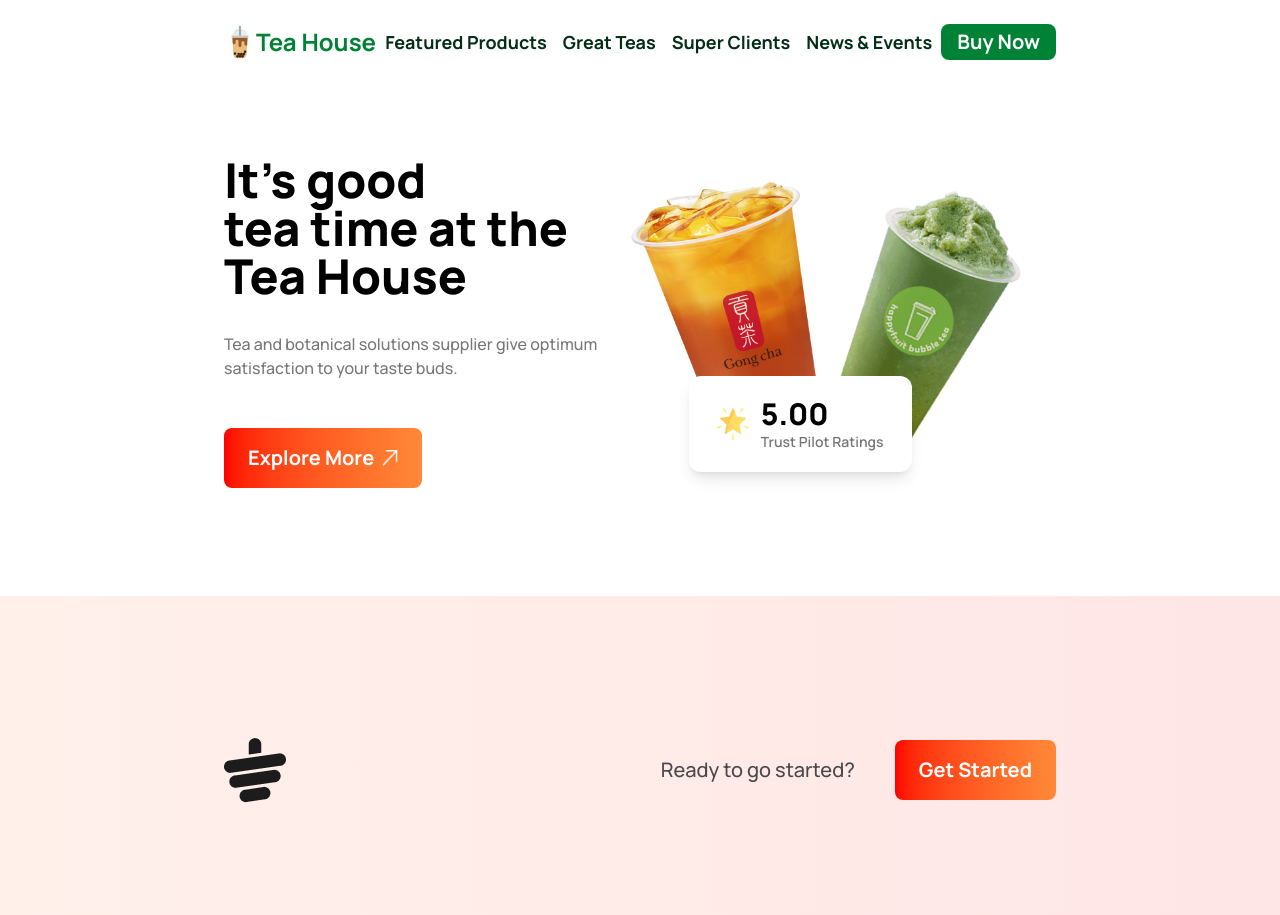
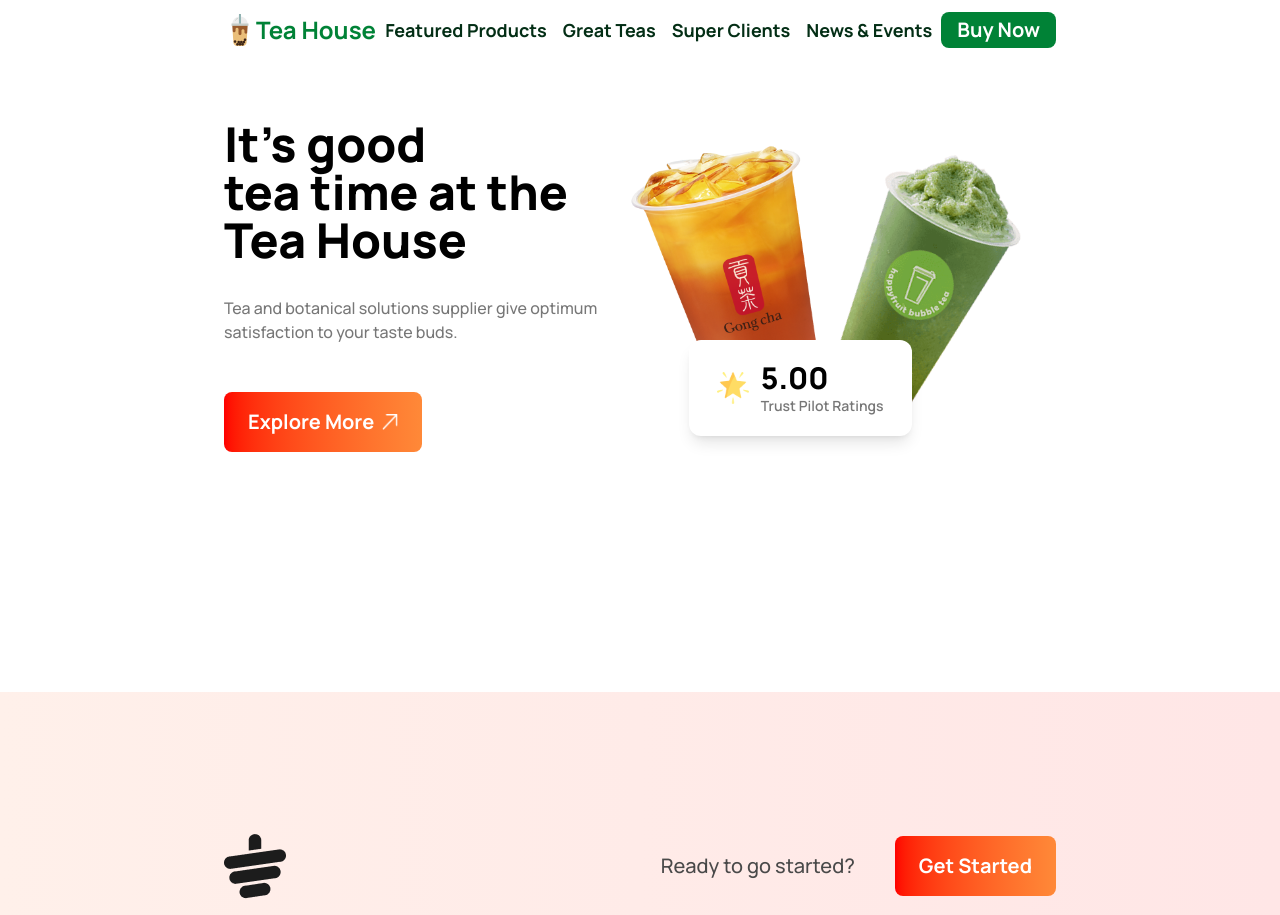
Before and after one commit to muhammad-tamim/web_project_8, a plain HTML site: page index.html in a window 1280 px wide. Shown: the top 915 px of the page. Drawn offline with nearby package versions, Linux system fonts and the light colour scheme.

Commit message:
style: add Padding bottom to navbar and header section

```diff
--- a/index.html
+++ b/index.html
@@ -24,9 +24,9 @@
 </head>
 
 <body class="font-manrope max-w-screen-2xl mx-auto">
-    <header class="p-3 lg:px-10 lg:py-5 xl:px-56 xl:py-6">
+    <header class="p-3 lg:px-10 xl:px-56">
         <!-- Navbar -->
-        <nav class="flex justify-between items-center font-bold">
+        <nav class="flex justify-between items-center font-bold pb-10">
             <div class="flex items-center cursor-pointer">
                 <img class="size-6 lg:size-8 " src="assets/images/bubble-tea-logo.png" alt="">
                 <h2 class="text-xl text-green-700 lg:text-2xl">Tea House</h2>
@@ -48,7 +48,7 @@
 
         <!-- Hero section -->
         <section
-            class="text-center flex flex-col-reverse justify-center items-center lg:flex-row xl:justify-between lg:text-left xl:pt-16">
+            class="text-center flex flex-col-reverse justify-center items-center lg:flex-row xl:justify-between lg:text-left xl:pb-36">
             <div>
                 <h1 class="font-extrabold text-5xl py-8">It's good
                     <br class="hidden lg:block"> tea time at the<br class="hidden lg:block"> Tea House
```
